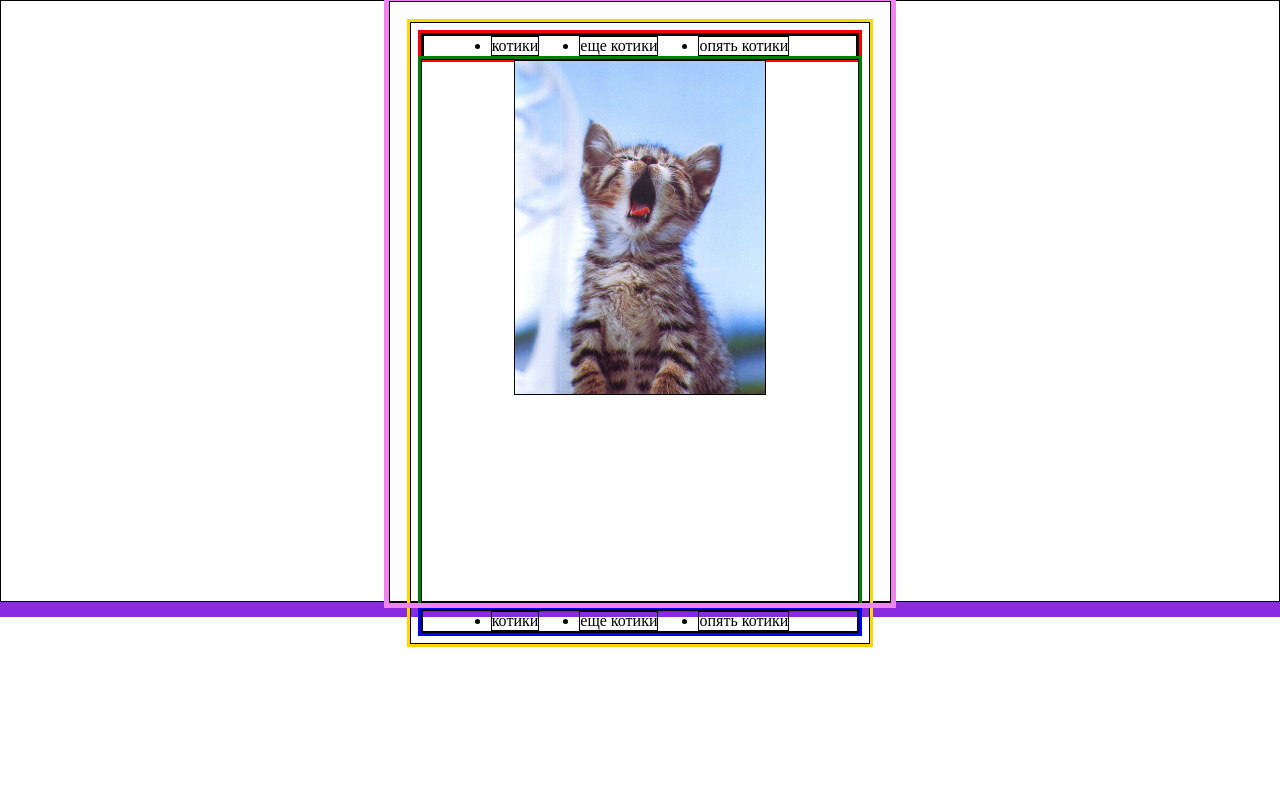
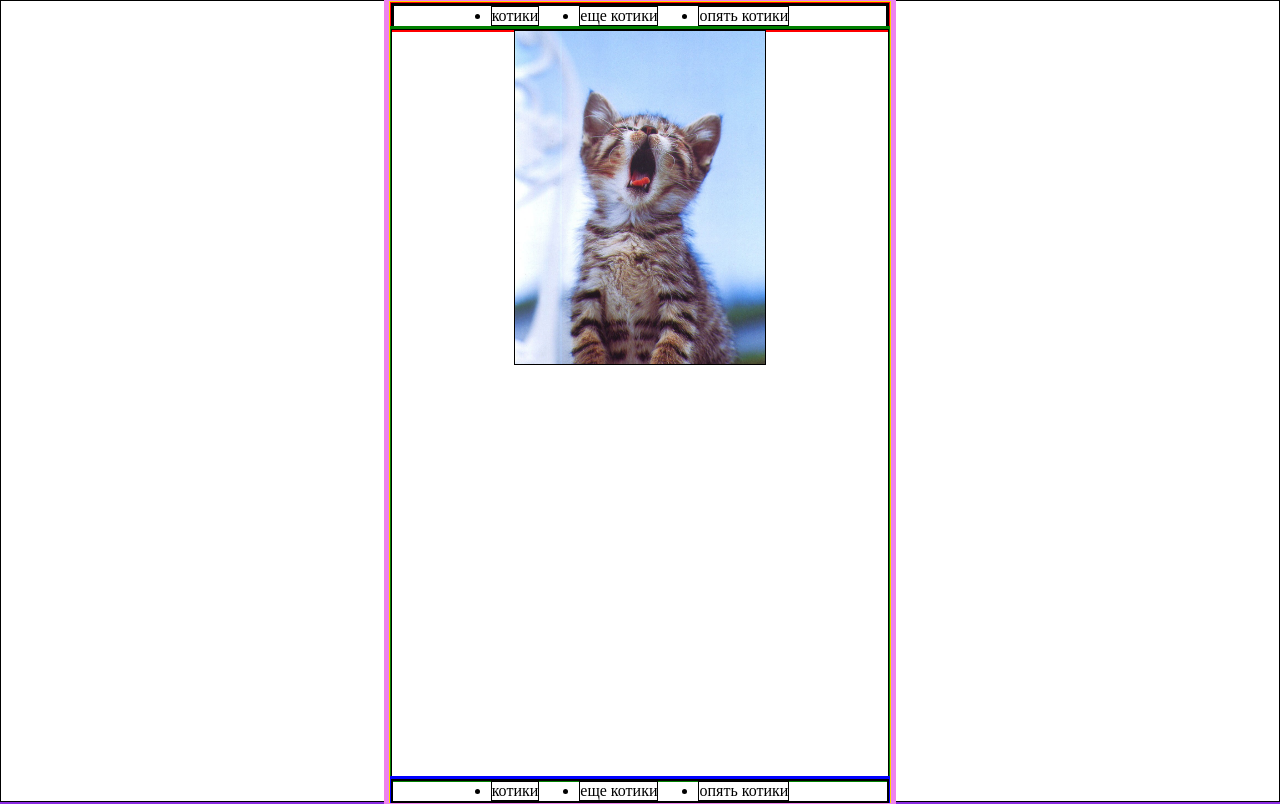
Before and after one commit to ToryaToria/stiky-footer, a plain HTML site: page index.html in a window 1280 px wide. Drawn offline with Linux system fonts and the light colour scheme.

Commit message:
еще правки

```diff
--- a/style.css
+++ b/style.css
@@ -1,7 +1,7 @@
 html {
 	outline: 15px solid blueviolet;
-	height: 600px;
-	/* height: 100vh; */
+	/* height: 600px; */
+	height: 100vh;
 }
 
 * {
@@ -29,11 +29,10 @@ body {
 
 .container {
 	outline: 3px solid gold;
-	margin: 20px;
-	padding: 10px;
+	/* margin: 20px;
+	padding: 10px; */
 
 	min-height: 100%;
-
 	/* min-height: 100vh; */
 	/* height: 100vh; */
 
```
